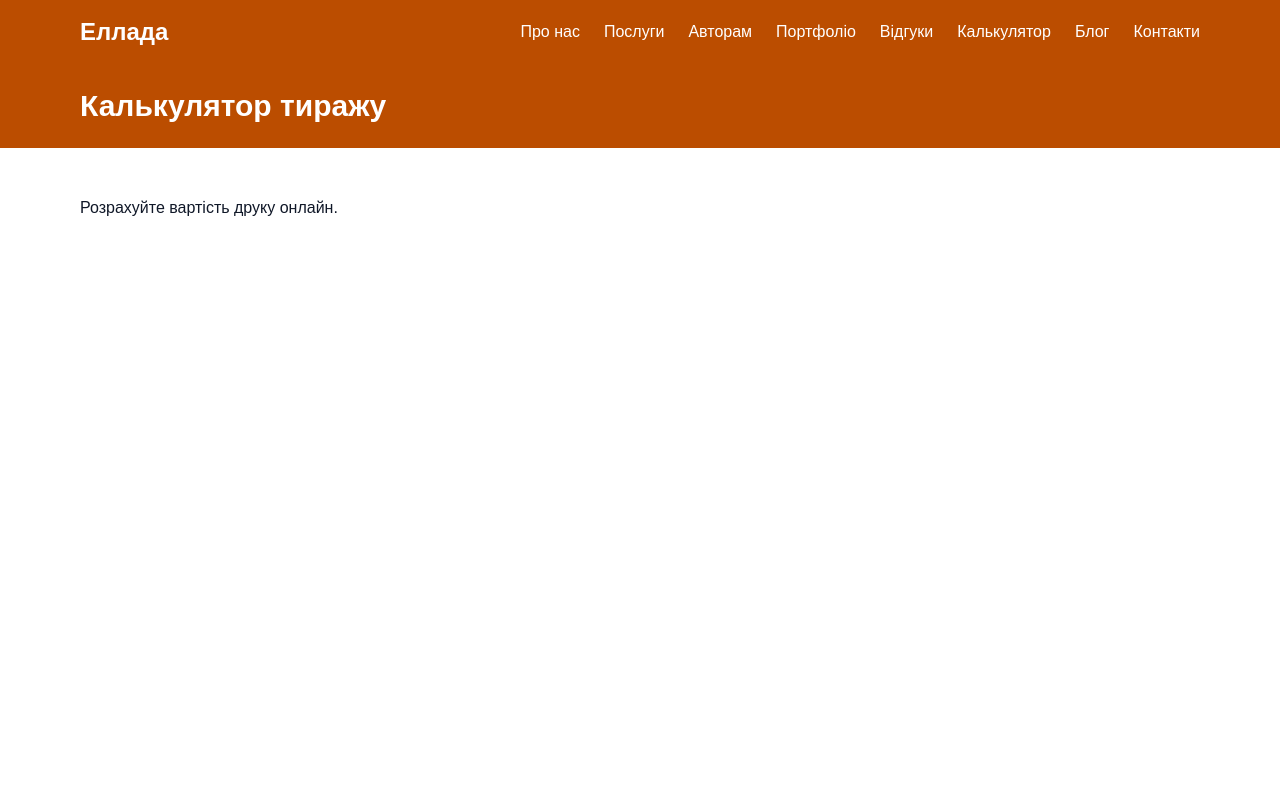
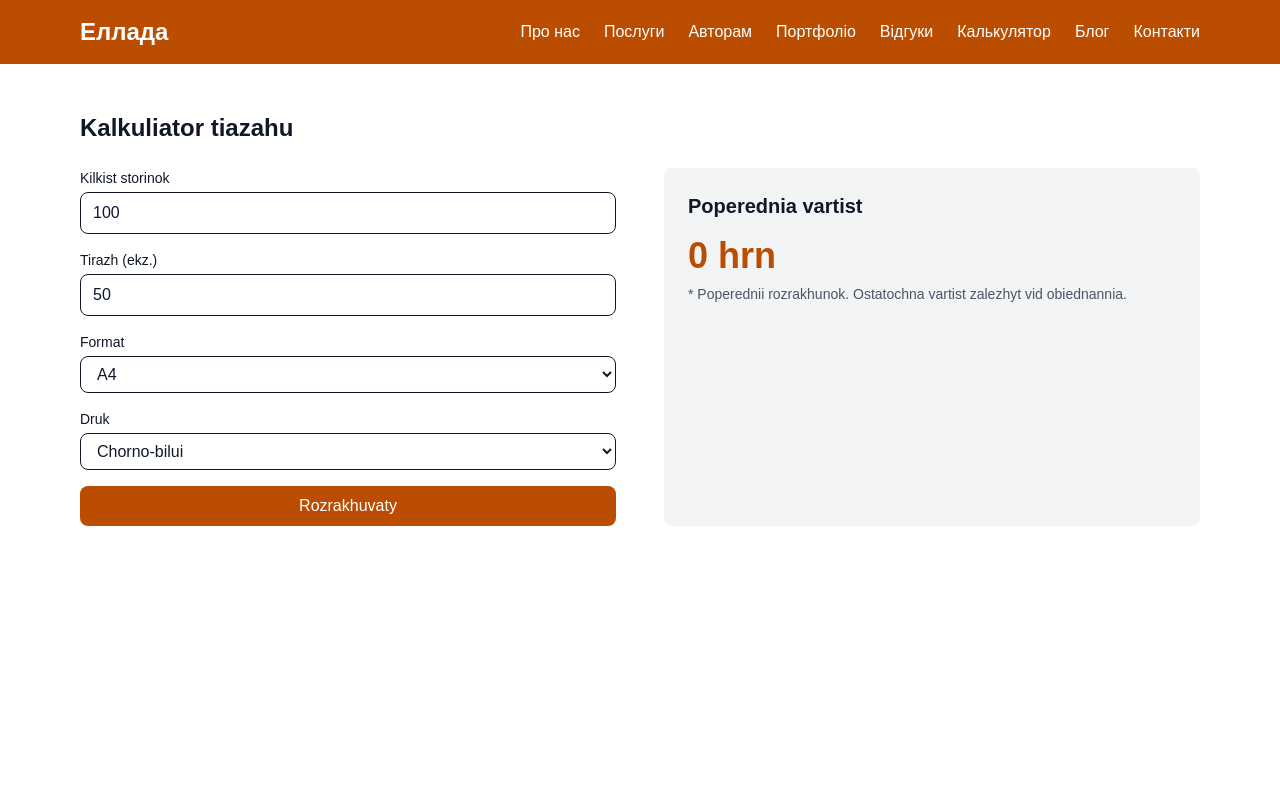
Before and after one commit to olgalambert24-dev/ellada-sumy, a Next.js app: page /kalkulyator in a window 1280 px wide. Shown: the top 800 px of the page. Built offline with nearby package versions, Linux system fonts and the light colour scheme.

Commit message:
Dodano Telegram, Kalkuliator ta bazovu i18n

```diff
--- a/app/kalkulyator/page.tsx
+++ b/app/kalkulyator/page.tsx
@@ -1,21 +1,91 @@
-import { Metadata } from "next";
+'use client';
 
-export const metadata: Metadata = {
-  title: "Kalkuliator tiazahu",
-  description: "Onlain-kalkuliator vartosti druku. Rozrakhuite tsinu vydannia knyhy.",
-};
-
+import { useState } from 'react';
 
 export default function KalkulyatorPage() {
+  const [params, setParams] = useState({
+    pages: 100,
+    copies: 50,
+    format: 'a4',
+    color: 'bw'
+  });
+  const [price, setPrice] = useState(0);
+
+  const calculatePrice = () => {
+    const basePrice = params.color === 'bw' ? 2 : 8; // грн за страницу
+    const formatMultiplier = params.format === 'a5' ? 0.7 : params.format === 'a3' ? 1.5 : 1;
+    const total = params.pages * params.copies * basePrice * formatMultiplier;
+    setPrice(Math.round(total));
+  };
+
   return (
     <main className="min-h-screen bg-white text-gray-900">
-      <header className="bg-amber-700 text-white py-6">
-        <div className="max-w-6xl mx-auto px-4">
-          <h1 className="text-3xl font-bold">Калькулятор тиражу</h1>
+      <section className="max-w-6xl mx-auto px-4 py-12">
+        <h2 className="text-2xl font-semibold mb-6">Kalkuliator tiazahu</h2>
+
+        <div className="grid md:grid-cols-2 gap-12">
+          <div className="space-y-4">
+            <div>
+              <label className="block text-sm font-medium mb-1">Kilkist storinok</label>
+              <input
+                type="number"
+                value={params.pages}
+                onChange={(e) => setParams({...params, pages: Number(e.target.value)})}
+                className="w-full px-3 py-2 border rounded-lg"
+                min="1"
+              />
+            </div>
+
+            <div>
+              <label className="block text-sm font-medium mb-1">Tirazh (ekz.)</label>
+              <input
+                type="number"
+                value={params.copies}
+                onChange={(e) => setParams({...params, copies: Number(e.target.value)})}
+                className="w-full px-3 py-2 border rounded-lg"
+                min="1"
+              />
+            </div>
+
+            <div>
+              <label className="block text-sm font-medium mb-1">Format</label>
+              <select
+                value={params.format}
+                onChange={(e) => setParams({...params, format: e.target.value})}
+                className="w-full px-3 py-2 border rounded-lg"
+              >
+                <option value="a5">A5</option>
+                <option value="a4">A4</option>
+                <option value="a3">A3</option>
+              </select>
+            </div>
+
+            <div>
+              <label className="block text-sm font-medium mb-1">Druk</label>
+              <select
+                value={params.color}
+                onChange={(e) => setParams({...params, color: e.target.value})}
+                className="w-full px-3 py-2 border rounded-lg"
+              >
+                <option value="bw">Chorno-bilui</option>
+                <option value="color">Kolorovui</option>
+              </select>
+            </div>
+
+            <button
+              onClick={calculatePrice}
+              className="w-full bg-amber-700 text-white py-2 px-4 rounded-lg hover:bg-amber-800"
+            >
+              Rozrakhuvaty
+            </button>
+          </div>
+
+          <div className="bg-gray-100 p-6 rounded-lg">
+            <h3 className="text-xl font-semibold mb-4">Poperednia vartist</h3>
+            <p className="text-4xl font-bold text-amber-700">{price} hrn</p>
+            <p className="text-sm text-gray-600 mt-2">* Poperednii rozrakhunok. Ostatochna vartist zalezhyt vid obiednannia.</p>
+          </div>
         </div>
-      </header>
-      <section className="max-w-6xl mx-auto px-4 py-12">
-        <p>Розрахуйте вартість друку онлайн.</p>
       </section>
     </main>
   );
```
